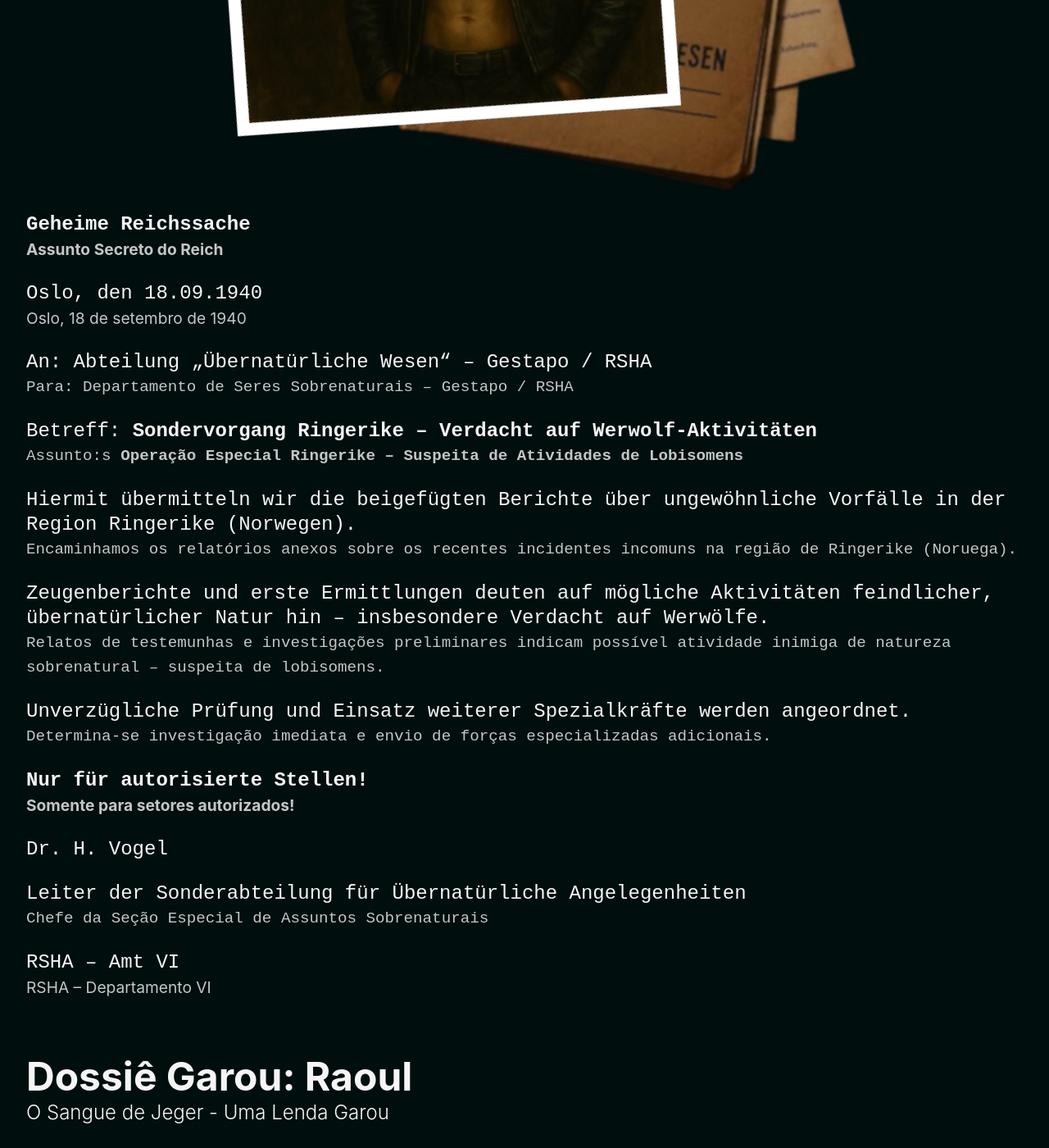
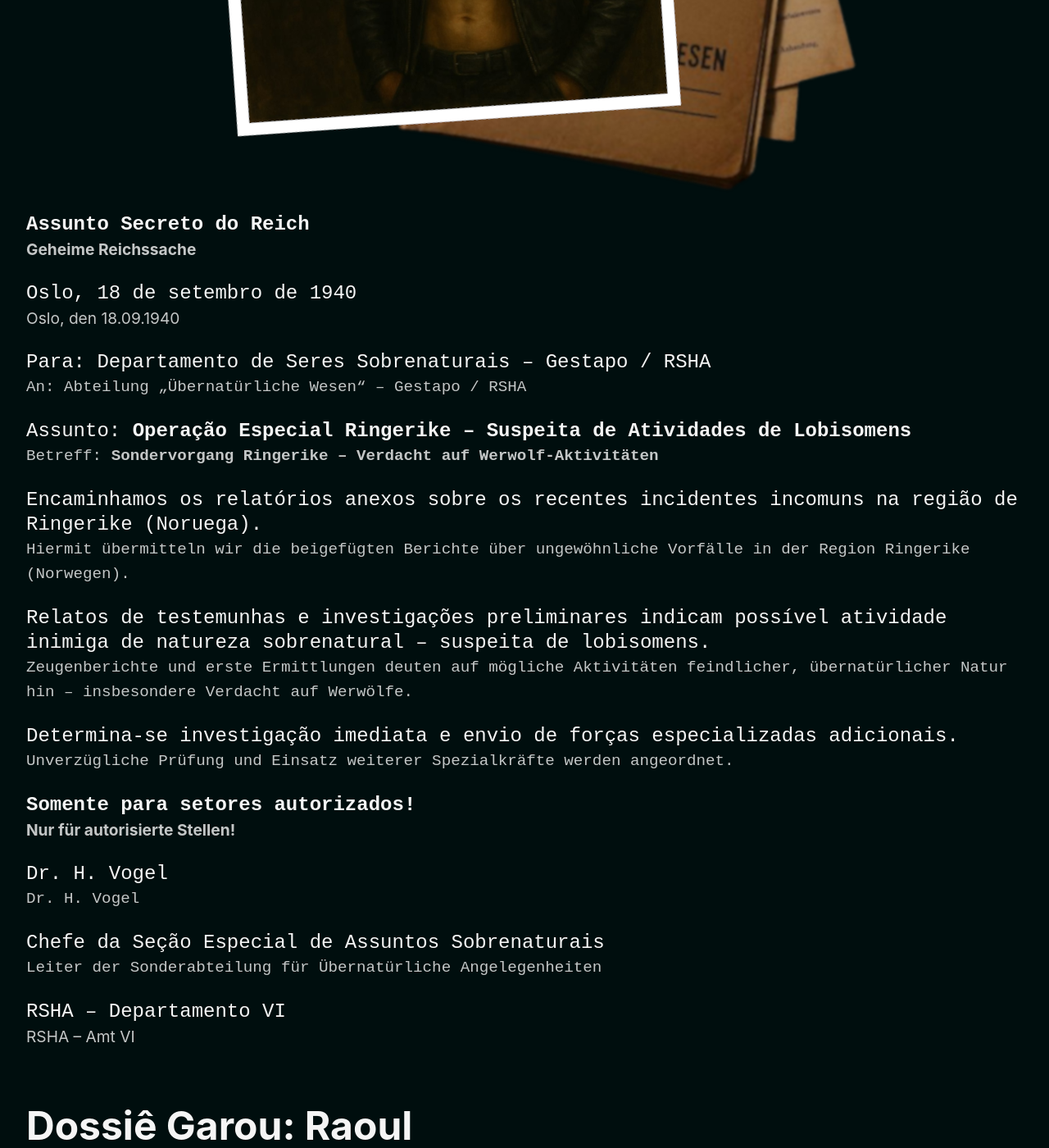
Before and after one commit to johnywalves/sangue-terra-quente, a Jekyll site: the page built from raoul.markdown, in a window 1280 px wide and 1400 px high, scrolled down 797 px. Shown: the whole window at 82% size. Built offline with Jekyll 4.4.1, drawn with Linux system fonts in a browser that asks for light colours.

Commit message:
:lipstick: foreign languages not in highlight

```diff
--- a/_layouts/wolf.html
+++ b/_layouts/wolf.html
@@ -142,38 +142,36 @@
     {% endif %} {%if page.gestapo %}
     <p>
       <strong>
-        <code>Geheime Reichssache</code>
+        <code>Assunto Secreto do Reich</code>
         <br />
-        <span>Assunto Secreto do Reich</span>
+        <span>Geheime Reichssache</span>
       </strong>
     </p>
 
     <p>
-      <code>Oslo, den 18.09.1940</code>
+      <code>Oslo, 18 de setembro de 1940</code>
       <br />
-      <span>Oslo, 18 de setembro de 1940</span>
+      <span>Oslo, den 18.09.1940</span>
     </p>
 
     <p>
       <code>
-        An: Abteilung „Übernatürliche Wesen“ – Gestapo / RSHA<br />
-        <span>
-          Para: Departamento de Seres Sobrenaturais – Gestapo / RSHA
-        </span>
+        Para: Departamento de Seres Sobrenaturais – Gestapo / RSHA<br />
+        <span> An: Abteilung „Übernatürliche Wesen“ – Gestapo / RSHA</span>
       </code>
     </p>
 
     <p>
       <code>
-        Betreff:
+        Assunto:
         <strong>
-          Sondervorgang Ringerike – Verdacht auf Werwolf-Aktivitäten
+          Operação Especial Ringerike – Suspeita de Atividades de Lobisomens
         </strong>
         <br />
         <span>
-          Assunto:s
+          Betreff:
           <strong>
-            Operação Especial Ringerike – Suspeita de Atividades de Lobisomens
+            Sondervorgang Ringerike – Verdacht auf Werwolf-Aktivitäten
           </strong>
         </span>
       </code>
@@ -181,57 +179,64 @@
 
     <p>
       <code>
-        Hiermit übermitteln wir die beigefügten Berichte über ungewöhnliche
-        Vorfälle in der Region Ringerike (Norwegen).<br />
+        Encaminhamos os relatórios anexos sobre os recentes incidentes incomuns
+        na região de Ringerike (Noruega).<br />
         <span>
-          Encaminhamos os relatórios anexos sobre os recentes incidentes
-          incomuns na região de Ringerike (Noruega).
+          Hiermit übermitteln wir die beigefügten Berichte über ungewöhnliche
+          Vorfälle in der Region Ringerike (Norwegen).
         </span>
       </code>
     </p>
 
     <p>
-      <code>
-        Zeugenberichte und erste Ermittlungen deuten auf mögliche Aktivitäten
-        feindlicher, übernatürlicher Natur hin – insbesondere Verdacht auf
-        Werwölfe.<br />
+      <code
+        >Relatos de testemunhas e investigações preliminares indicam possível
+        atividade inimiga de natureza sobrenatural – suspeita de lobisomens.
+        <br />
         <span>
-          Relatos de testemunhas e investigações preliminares indicam possível
-          atividade inimiga de natureza sobrenatural – suspeita de lobisomens.
+          Zeugenberichte und erste Ermittlungen deuten auf mögliche Aktivitäten
+          feindlicher, übernatürlicher Natur hin – insbesondere Verdacht auf
+          Werwölfe.
         </span>
       </code>
     </p>
 
     <p>
-      <code>
-        Unverzügliche Prüfung und Einsatz weiterer Spezialkräfte werden
-        angeordnet.<br />
+      <code
+        >Determina-se investigação imediata e envio de forças especializadas
+        adicionais.
+        <br />
         <span>
-          Determina-se investigação imediata e envio de forças especializadas
-          adicionais.
+          Unverzügliche Prüfung und Einsatz weiterer Spezialkräfte werden
+          angeordnet.
         </span>
       </code>
     </p>
 
     <p>
       <strong>
-        <code>Nur für autorisierte Stellen!</code><br />
-        <span> Somente para setores autorizados!</span>
+        <code>Somente para setores autorizados!</code><br />
+        <span>Nur für autorisierte Stellen!</span>
       </strong>
     </p>
 
-    <p><code>Dr. H. Vogel</code></p>
+    <p>
+      <code>Dr. H. Vogel<br /><span>Dr. H. Vogel</span></code>
+    </p>
+
     <p>
       <code>
-        Leiter der Sonderabteilung für Übernatürliche Angelegenheiten
+        Chefe da Seção Especial de Assuntos Sobrenaturais
         <br />
-        <span> Chefe da Seção Especial de Assuntos Sobrenaturais </span>
+        <span>
+          Leiter der Sonderabteilung für Übernatürliche Angelegenheiten
+        </span>
       </code>
     </p>
     <p>
-      <code>RSHA – Amt VI</code>
+      <code>RSHA – Departamento VI</code>
       <br />
-      <span>RSHA – Departamento VI</span>
+      <span>RSHA – Amt VI</span>
     </p>
     {% endif %} {%if page.csn %}
     <p>
```
